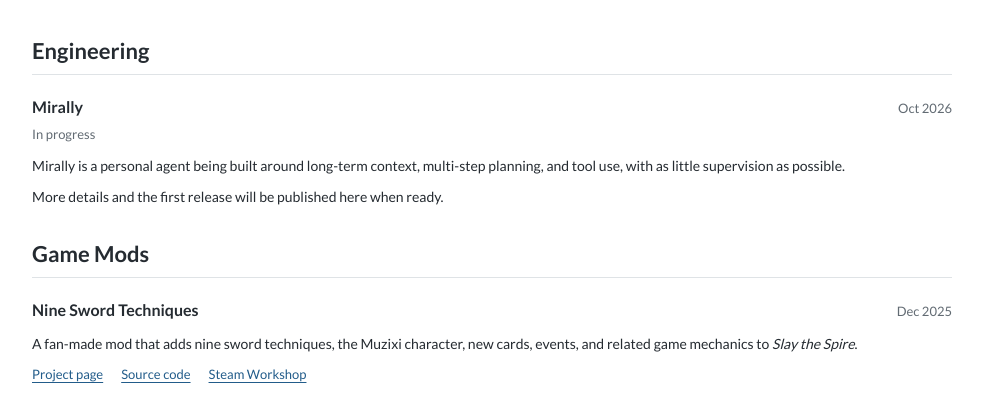
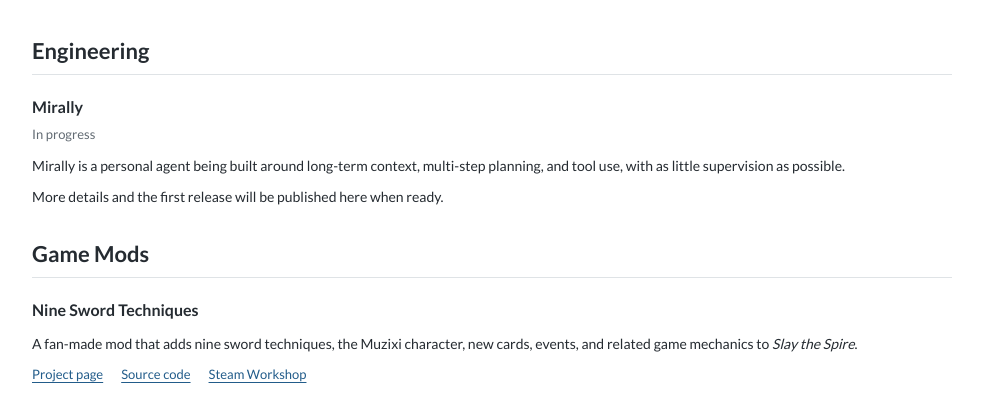
Before and after one commit to lyingloong/lyingloong.github.io, a Jekyll site: the page built from projects.html, in a window 1280 px wide. Shown: the part 162-567 px from the top of the page, without its empty margins (148-1131 px from the left). Built offline with Jekyll 4.4.1, drawn with Linux system fonts in a browser that asks for light colours.

Commit message:
Make project dates optional and show portrait credit on hover

```diff
--- a/_includes/widgets/profile_card.html
+++ b/_includes/widgets/profile_card.html
@@ -45,7 +45,6 @@
     {% if site.data.profile.portrait_url %}
     <figure class="profile-portrait">
         <img src="{{ site.data.profile.portrait_url | relative_url }}" width="144" height="180" alt="Illustrated portrait of {{ site.data.profile.primary_name }}"{% if site.data.profile.portrait_caption %} title="{{ site.data.profile.portrait_caption | escape }}"{% endif %}>
-        {% if site.data.profile.portrait_caption %}<figcaption>{{ site.data.profile.portrait_caption }}</figcaption>{% endif %}
     </figure>
     {% endif %}
 </section>
--- a/_includes/widgets/project_card.html
+++ b/_includes/widgets/project_card.html
@@ -11,7 +11,8 @@
             <div class="entry-heading">
                 <h3 class="entry-title">{{ project.title }}</h3>
                 {% if project.status %}<span class="entry-status">{{ project.status }}</span>{% endif %}
-                <time class="entry-date" datetime="{{ project.date | date: '%Y-%m-%d' }}">{{ project.date | date: '%Y' }}</time>
+                {% assign display_date = project.display_date | default: '' | strip %}
+                {% if display_date != '' %}<span class="entry-date">{{ display_date | escape }}</span>{% endif %}
             </div>
             <p class="entry-description">{{ project.description }}</p>
             {% if project.website_url or project.source_url or project.steam_url %}
--- a/assets/css/global.css
+++ b/assets/css/global.css
@@ -80,7 +80,6 @@ main:focus { outline: none; }
 .text-profile-bio a, .blog-post-content a { text-decoration: underline; }
 .profile-portrait { margin: 5px 0 0; }
 .profile-portrait img { display: block; width: 144px; height: 180px; object-fit: cover; }
-.profile-portrait figcaption { margin-top: 8px; color: var(--muted); font-size: 10px; line-height: 1.4; }
 .profile-links { display: flex; flex-wrap: wrap; gap: 6px 0; padding: 0; margin: 20px 0 0; list-style: none; font-size: 14px; }
 .profile-links li + li::before { content: "/"; padding: 0 12px; color: #a7adb3; }
 
@@ -171,7 +170,6 @@ main:focus { outline: none; }
     .profile-positions { grid-column: 1; margin-bottom: 0; font-size: 12px; }
     .profile-portrait { grid-column: 2; grid-row: 1 / span 2; margin: 0; }
     .profile-portrait img { width: 88px; height: 110px; }
-    .profile-portrait figcaption { font-size: 9px; }
     .text-profile-bio { grid-column: 1 / -1; margin-top: 8px; font-size: 15px; }
     .profile-links { grid-column: 1 / -1; margin-top: 0; }
     .section-heading h2 { font-size: 20px; }
--- a/projects.html
+++ b/projects.html
@@ -18,7 +18,8 @@ description: "Engineering projects by Hao Wang."
         <article class="project-entry">
             <div class="entry-heading">
                 <h3 class="entry-title">{{ item.title }}</h3>
-                <time class="entry-date" datetime="{{ item.date | date: '%Y-%m-%d' }}">{{ item.date | date: '%b %Y' }}</time>
+                {% assign display_date = item.display_date | default: '' | strip %}
+                {% if display_date != '' %}<span class="entry-date">{{ display_date | escape }}</span>{% endif %}
             </div>
             {% if item.status %}<p class="project-status">{{ item.status }}</p>{% endif %}
             {% assign project_content = item.content | strip %}
```
Also changed, not shown: README.md.
